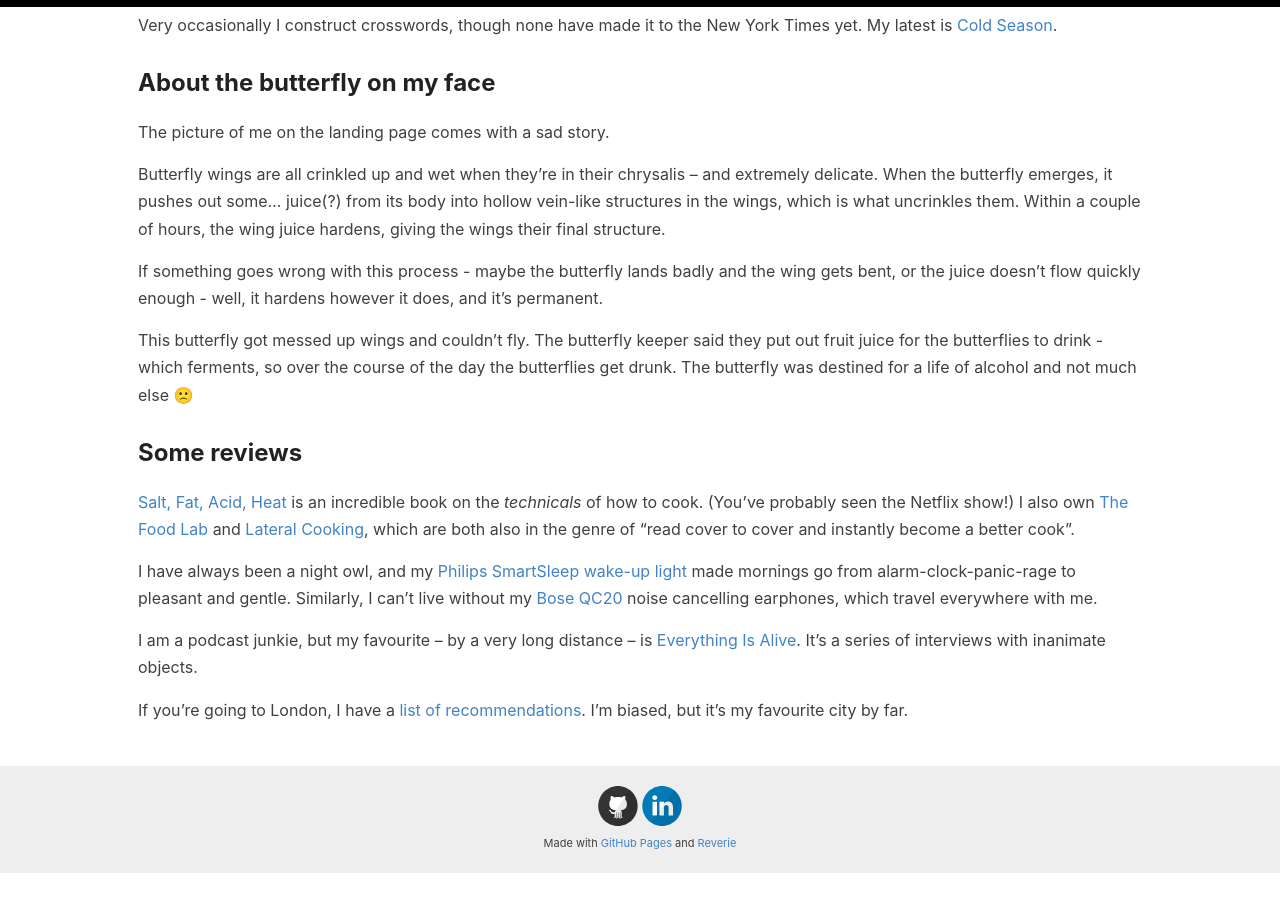
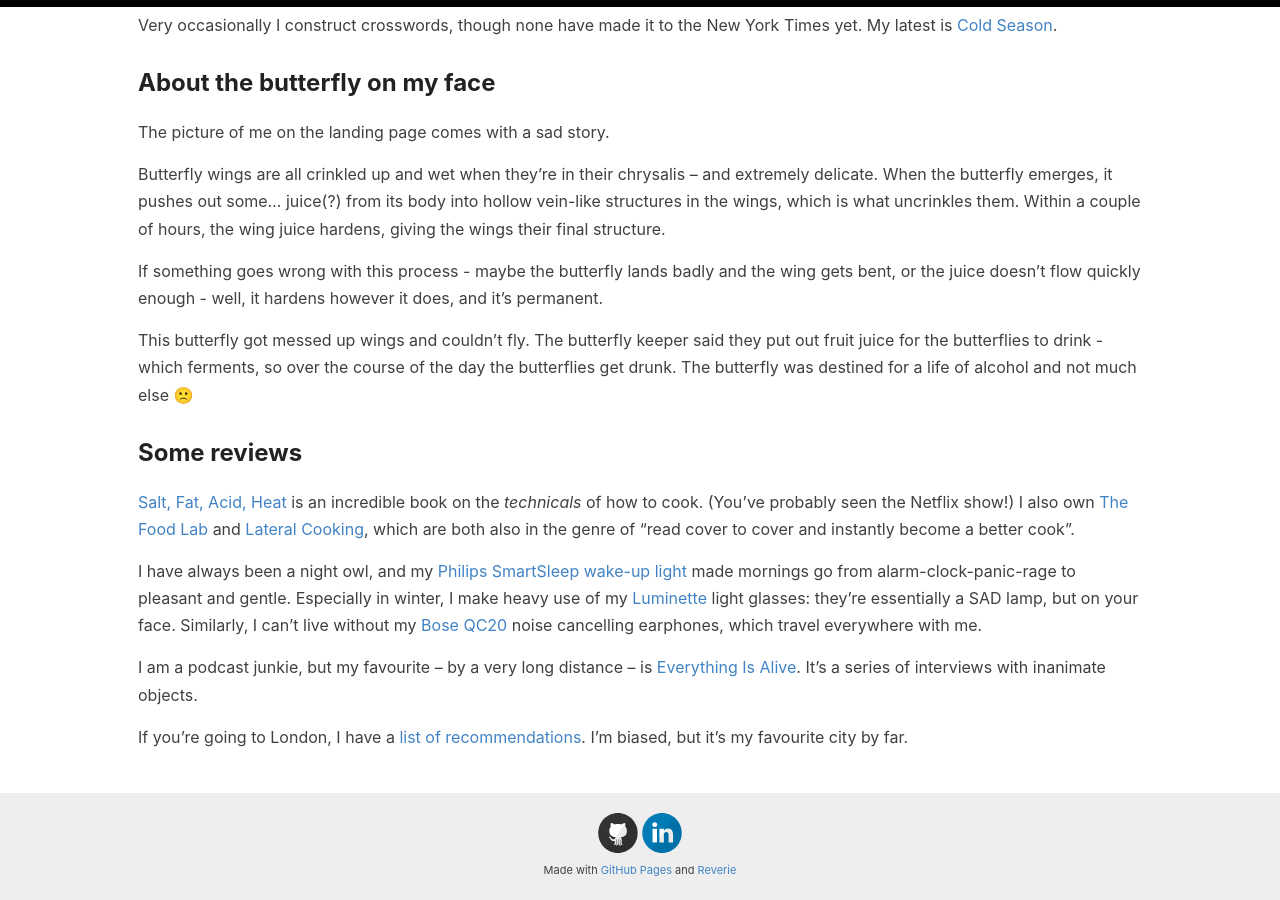
Before and after one commit to helgridly/helgridly.github.io, a Jekyll site: the page built from _pages/bio.md, in a window 1280 px wide and 900 px high, scrolled down 892 px. Built offline with Jekyll 4.4.1, drawn with Linux system fonts in a browser that asks for light colours; before the commit the page ends 1765 px from its top, so only the background shows below that.

Commit message:
mention luminette

```diff
--- a/_pages/bio.md
+++ b/_pages/bio.md
@@ -32,7 +32,7 @@ This butterfly got messed up wings and couldn't fly. The butterfly keeper said t
 
 [Salt, Fat, Acid, Heat](https://www.goodreads.com/book/show/30753841-salt-fat-acid-heat) is an incredible book on the _technicals_ of how to cook. (You've probably seen the Netflix show!) I also own [The Food Lab](https://www.goodreads.com/book/show/24861842-the-food-lab) and [Lateral Cooking](https://www.goodreads.com/book/show/37941906-lateral-cooking),  which are both also in the genre of "read cover to cover and instantly become a better cook".
 
-I have always been a night owl, and my [Philips SmartSleep wake-up light](https://www.amazon.com/Philips-Simulation-Headspace-Subscription-HF3520/dp/B0093162RM) made mornings go from alarm-clock-panic-rage to pleasant and gentle. Similarly, I can't live without my [Bose QC20](https://www.bose.com/en_us/products/headphones/earbuds/quietcomfort-20-acoustic-noise-cancelling-headphones.html) noise cancelling earphones, which travel everywhere with me.
+I have always been a night owl, and my [Philips SmartSleep wake-up light](https://www.amazon.com/Philips-Simulation-Headspace-Subscription-HF3520/dp/B0093162RM) made mornings go from alarm-clock-panic-rage to pleasant and gentle. Especially in winter, I make heavy use of my [Luminette](https://www.myluminette.com/en-us) light glasses: they're essentially a SAD lamp, but on your face. Similarly, I can't live without my [Bose QC20](https://www.bose.com/en_us/products/headphones/earbuds/quietcomfort-20-acoustic-noise-cancelling-headphones.html) noise cancelling earphones, which travel everywhere with me.
 
 I am a podcast junkie, but my favourite -- by a very long distance -- is [Everything Is Alive](https://www.everythingisalive.com/). It's a series of interviews with inanimate objects.
 
```
